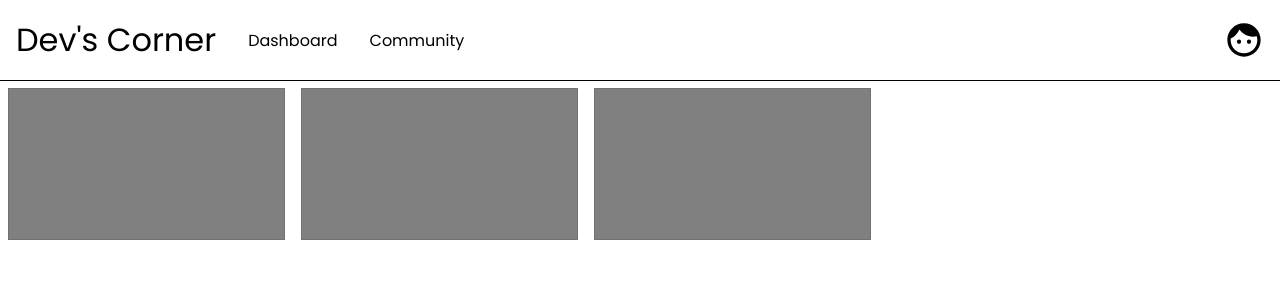
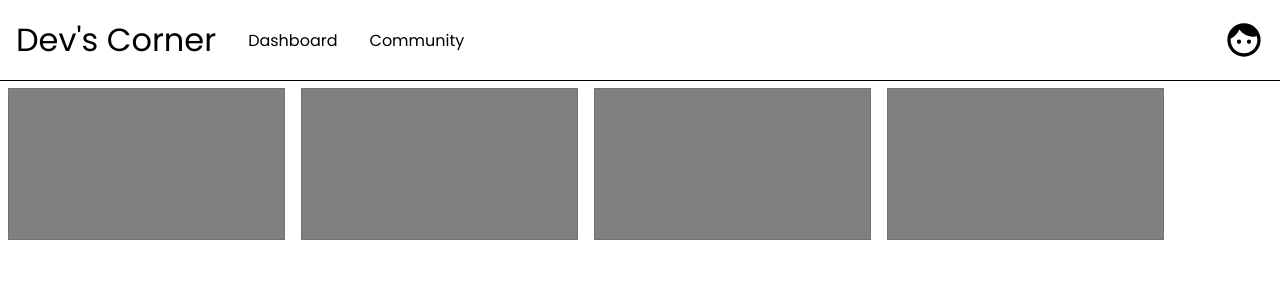
Before and after one commit to Rishikesh-Guptha/devs-corner, a React (Create React App) app: page /Dashboard in a window 1280 px wide. Shown: the top 300 px of the page. Built offline with nearby package versions, Linux system fonts and the light colour scheme.

Commit message:
Modified the dashboard components

```diff
--- a/src/pages/dashboard/Dashboard.jsx
+++ b/src/pages/dashboard/Dashboard.jsx
@@ -30,7 +30,7 @@ const Dashboard = () => {
       <Paper variant="outlined" square elevation={20} sx={{backgroundColor:'gray'}} />
       <Paper variant="outlined" square elevation={20} sx={{backgroundColor:'gray'}} />
       <Paper variant="outlined" square elevation={20} sx={{backgroundColor:'gray'}} />
-      {/* <Paper variant="outlined" square elevation={20} sx={{backgroundColor:'gray'}} /> */}
+      <Paper variant="outlined" square elevation={20} sx={{backgroundColor:'gray'}} />
     </Box>
 
 
```
